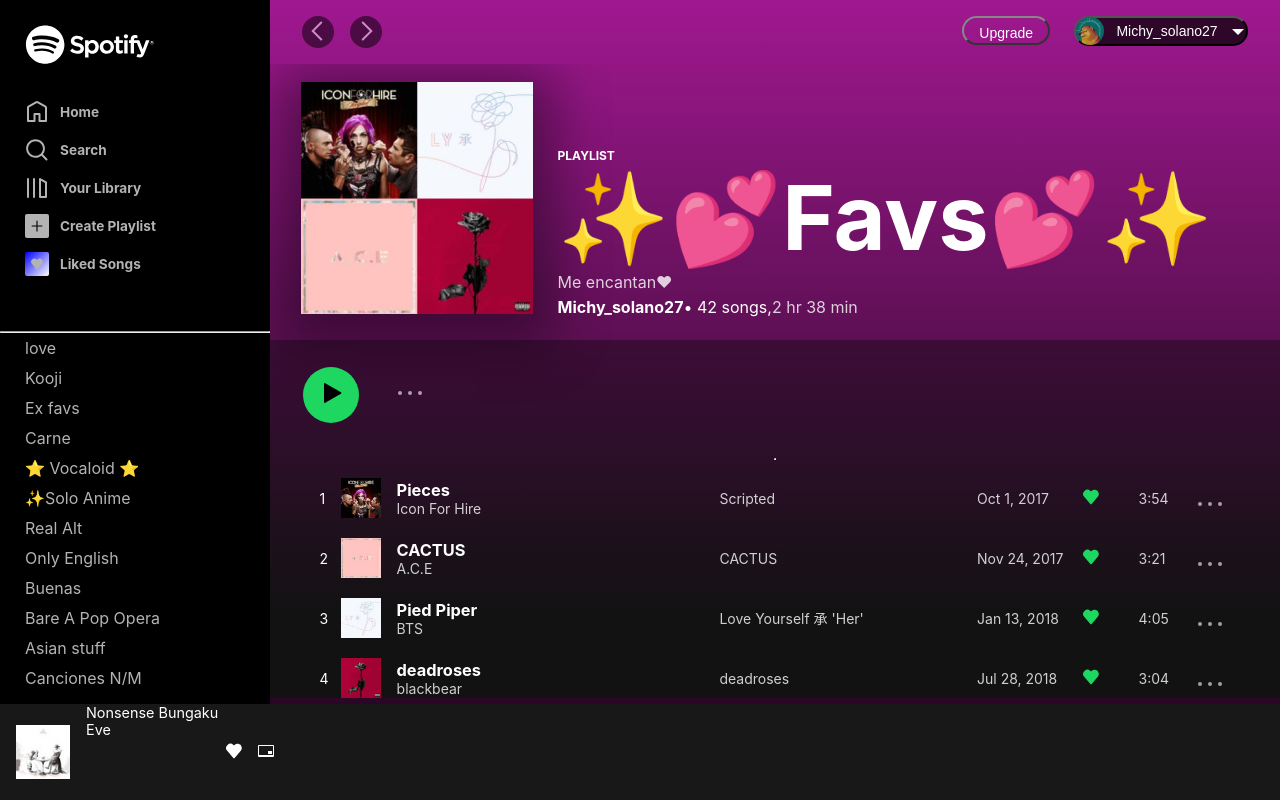
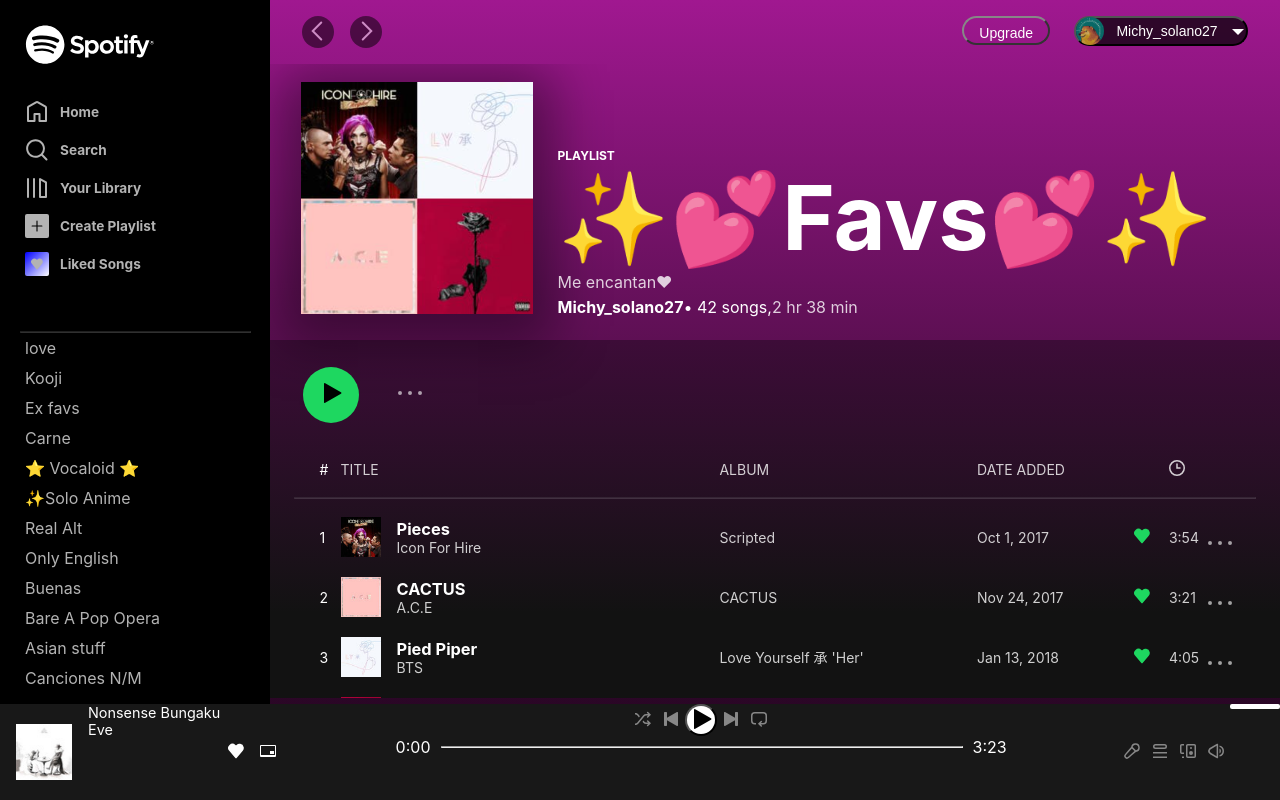
Before and after one commit to MaIsabelSolano/UVG_Web_SpotifyCopy, a React (Vite) app in the folder UVG_Web_SpotifyCopy/: page / in a window 1280 px wide. Built offline with nearby package versions, Linux system fonts and the light colour scheme.

Commit message:
Todos los elementos incluidos en la página
Falta arreglar css

```diff
--- a/UVG_Web_SpotifyCopy/src/App.css
+++ b/UVG_Web_SpotifyCopy/src/App.css
@@ -82,6 +82,9 @@
   background-color: #202020;
   margin: 0;
   padding: 0;
+  width: 85%;
+  margin-left: 20px;
+  opacity: 0.2;
 
 }
 
@@ -340,7 +343,10 @@
   align-items: center;
 }
 
-
+.app-derecha-canciones > hr {
+  width: 95%;
+  opacity: 0.15;
+}
 
 .cancion {
   display: grid;
@@ -348,7 +354,7 @@
   margin: 0;
   margin-left: 100px;
   padding: 10px 20px;
-  grid-template-columns: 16px 37% 25% 10% 5% 5% 5%;
+  grid-template-columns: 16px 37% 25% 15% 3% 3% 3%;
   column-gap: 5px;
   font-size: 14px;
   border-radius: 3px;
@@ -361,6 +367,11 @@
 
 .verde {
   fill: #1ed760;
+}
+
+.relojito {
+  fill: white;
+  opacity: 0.8;
 }
 
 .foto-info {
@@ -403,8 +414,8 @@
 }
 
 .rep-iz > img {
-  width: 54px;
-  height: 54px;
+  width: 56px;
+  height: 56px;
   margin-left: 16px
 }
 
@@ -426,3 +437,54 @@
   color: white;
   fill: white;
 }
+
+.player-control {
+  display: flex;
+  flex-direction: row;
+  align-items: center;
+  justify-content: center;
+}
+
+.btn-player-control {
+  background-color: transparent;
+  border: none;
+  fill: #878787;
+}
+
+.btn-player-control:hover {
+  fill: white;
+}
+
+.btn-play-control {
+  background-color: white;
+  border-radius: 50px;
+  width: 32px;
+  height: 32px;
+  display: flex;
+  align-items: center;
+  justify-content: center;
+}
+
+.btn-play-control > svg {
+  width: 12px;
+  height: 12px;
+}
+
+.barraplay {
+  width: 65vh;
+  max-width: 65vh;
+  min-width: 10vh;
+  margin: 10px 10px;
+}
+
+.rep-der {
+  display: flex;
+  flex-direction: row;
+}
+
+.rep-der > div {
+  width: 50px;
+  height: 5px;
+  background-color: white;
+  border-radius: 2px;
+}
--- a/UVG_Web_SpotifyCopy/src/App.jsx
+++ b/UVG_Web_SpotifyCopy/src/App.jsx
@@ -22,6 +22,14 @@
       <svg role="img" height="16" width="16" viewBox="0 0 16 16" class="Svg-sc-1bi12j5-0 jgfuCe">
         <path d="M15.724 4.22A4.313 4.313 0 0012.192.814a4.269 4.269 0 00-3.622 1.13.837.837 0 01-1.14 0 4.272 4.272 0 00-6.21 5.855l5.916 7.05a1.128 1.128 0 001.727 0l5.916-7.05a4.228 4.228 0 00.945-3.577z"></path>
       </svg>
+    )
+  }
+
+  const btnplay = () => {
+    return (
+      <span aria-hidden="true" class="IconWrapper__Wrapper-sc-1hf1hjl-0 dZGDpi">
+        <svg role="img" height="28" width="28" viewBox="0 0 24 24" class="Svg-sc-1bi12j5-0 jgfuCe"><path d="M7.05 3.606l13.49 7.788a.7.7 0 010 1.212L7.05 20.394A.7.7 0 016 19.788V4.212a.7.7 0 011.05-.606z"></path></svg>
+      </span>
     )
   }
 
@@ -142,9 +150,7 @@
               <div className="app-derecha-parte-abajo">
                 <div className="app-derecha-rep">
                   <div className="play">
-                    <span aria-hidden="true" class="IconWrapper__Wrapper-sc-1hf1hjl-0 dZGDpi">
-                      <svg role="img" height="28" width="28" viewBox="0 0 24 24" class="Svg-sc-1bi12j5-0 jgfuCe"><path d="M7.05 3.606l13.49 7.788a.7.7 0 010 1.212L7.05 20.394A.7.7 0 016 19.788V4.212a.7.7 0 011.05-.606z"></path></svg>
-                    </span>
+                    {btnplay()}
                   </div>
                   <div className="tres-puntos">
                     <svg role="img" height="32" width="32" viewBox="0 0 24 24" class="Svg-sc-1bi12j5-0 jgfuCe">
@@ -153,6 +159,19 @@
                   </div>
                 </div>
                 <div className="app-derecha-canciones">
+                  <span className="cancion">
+                    <div>#</div>
+                    <div className="opaque">TITLE</div>
+                    <div className="opaque">ALBUM</div>
+                    <div className="opaque">DATE ADDED</div>
+                    <div></div>
+                    <div className="relojito">
+                      <svg role="img" height="16" width="16" viewBox="0 0 16 16" class="Svg-sc-1bi12j5-0 jgfuCe">
+                        <path d="M8 1.5a6.5 6.5 0 100 13 6.5 6.5 0 000-13zM0 8a8 8 0 1116 0A8 8 0 010 8z"></path>
+                        <path d="M8 3.25a.75.75 0 01.75.75v3.25H11a.75.75 0 010 1.5H7.25V4A.75.75 0 018 3.25z"></path>
+                      </svg>
+                    </div>
+                  </span>
                   <hr></hr>
                   <span className="cancion">
                     <div>1</div>
@@ -325,8 +344,61 @@
               </svg>
             </button>
           </div>
-          <div className="rep-mid"></div>
-          <div className="rep-der"></div>
+          <div className="rep-mid">
+            <div className="player-control">
+              <button className="btn-player-control">
+                <svg role="img" height="16" width="16" viewBox="0 0 16 16" class="Svg-sc-1bi12j5-0 jgfuCe">
+                  <path d="M13.151.922a.75.75 0 10-1.06 1.06L13.109 3H11.16a3.75 3.75 0 00-2.873 1.34l-6.173 7.356A2.25 2.25 0 01.39 12.5H0V14h.391a3.75 3.75 0 002.873-1.34l6.173-7.356a2.25 2.25 0 011.724-.804h1.947l-1.017 1.018a.75.75 0 001.06 1.06L15.98 3.75 13.15.922zM.391 3.5H0V2h.391c1.109 0 2.16.49 2.873 1.34L4.89 5.277l-.979 1.167-1.796-2.14A2.25 2.25 0 00.39 3.5z"></path><path d="M7.5 10.723l.98-1.167.957 1.14a2.25 2.25 0 001.724.804h1.947l-1.017-1.018a.75.75 0 111.06-1.06l2.829 2.828-2.829 2.828a.75.75 0 11-1.06-1.06L13.109 13H11.16a3.75 3.75 0 01-2.873-1.34l-.787-.938z"></path>
+                </svg>
+              </button>
+              <button className="btn-player-control">
+                <svg role="img" height="16" width="16" viewBox="0 0 16 16" class="Svg-sc-1bi12j5-0 jgfuCe">
+                  <path d="M3.3 1a.7.7 0 01.7.7v5.15l9.95-5.744a.7.7 0 011.05.606v12.575a.7.7 0 01-1.05.607L4 9.149V14.3a.7.7 0 01-.7.7H1.7a.7.7 0 01-.7-.7V1.7a.7.7 0 01.7-.7h1.6z"></path>
+                </svg>
+              </button>
+              <button className="btn-play-control">{btnplay()}</button>
+              <button className="btn-player-control">
+                <svg role="img" height="16" width="16" viewBox="0 0 16 16" class="Svg-sc-1bi12j5-0 jgfuCe">
+                  <path d="M12.7 1a.7.7 0 00-.7.7v5.15L2.05 1.107A.7.7 0 001 1.712v12.575a.7.7 0 001.05.607L12 9.149V14.3a.7.7 0 00.7.7h1.6a.7.7 0 00.7-.7V1.7a.7.7 0 00-.7-.7h-1.6z"></path>
+                </svg>
+              </button>
+              <button className="btn-player-control">
+                <svg role="img" height="16" width="16" viewBox="0 0 16 16" class="Svg-sc-1bi12j5-0 jgfuCe">
+                  <path d="M0 4.75A3.75 3.75 0 013.75 1h8.5A3.75 3.75 0 0116 4.75v5a3.75 3.75 0 01-3.75 3.75H9.81l1.018 1.018a.75.75 0 11-1.06 1.06L6.939 12.75l2.829-2.828a.75.75 0 111.06 1.06L9.811 12h2.439a2.25 2.25 0 002.25-2.25v-5a2.25 2.25 0 00-2.25-2.25h-8.5A2.25 2.25 0 001.5 4.75v5A2.25 2.25 0 003.75 12H5v1.5H3.75A3.75 3.75 0 010 9.75v-5z"></path>
+                </svg>
+              </button>
+            </div>
+            <div className="player-control">
+              <div>0:00</div>
+              <hr className="barraplay"></hr>
+              <div>3:23</div>
+            </div>
+          </div>
+          <div className="rep-der">
+            <button className="btn-player-control">
+              <svg role="img" height="16" width="16" viewBox="0 0 16 16" class="Svg-sc-1bi12j5-0 jgfuCe">
+                <path d="M13.426 2.574a2.831 2.831 0 00-4.797 1.55l3.247 3.247a2.831 2.831 0 001.55-4.797zM10.5 8.118l-2.619-2.62A63303.13 63303.13 0 004.74 9.075L2.065 12.12a1.287 1.287 0 001.816 1.816l3.06-2.688 3.56-3.129zM7.12 4.094a4.331 4.331 0 114.786 4.786l-3.974 3.493-3.06 2.689a2.787 2.787 0 01-3.933-3.933l2.676-3.045 3.505-3.99z"></path>
+              </svg>
+            </button>
+            <button className="btn-player-control">
+              <span aria-hidden="true" class="IconWrapper__Wrapper-sc-16usrgb-0 bxwPwV">
+                <svg role="img" height="16" width="16" viewBox="0 0 16 16" class="Svg-sc-1bi12j5-0 jgfuCe">
+                  <path d="M15 15H1v-1.5h14V15zm0-4.5H1V9h14v1.5zm-14-7A2.5 2.5 0 013.5 1h9a2.5 2.5 0 010 5h-9A2.5 2.5 0 011 3.5zm2.5-1a1 1 0 000 2h9a1 1 0 100-2h-9z"></path>
+                  </svg>
+              </span>
+            </button>
+            <button className="btn-player-control">
+              <svg role="img" height="16" width="16" class="Svg-sc-1bi12j5-0 jgfuCe" aria-label="Connect to a device" viewBox="0 0 16 16">
+                <path d="M6 2.75C6 1.784 6.784 1 7.75 1h6.5c.966 0 1.75.784 1.75 1.75v10.5A1.75 1.75 0 0114.25 15h-6.5A1.75 1.75 0 016 13.25V2.75zm1.75-.25a.25.25 0 00-.25.25v10.5c0 .138.112.25.25.25h6.5a.25.25 0 00.25-.25V2.75a.25.25 0 00-.25-.25h-6.5zm-6 0a.25.25 0 00-.25.25v6.5c0 .138.112.25.25.25H4V11H1.75A1.75 1.75 0 010 9.25v-6.5C0 1.784.784 1 1.75 1H4v1.5H1.75zM4 15H2v-1.5h2V15z"></path><path d="M13 10a2 2 0 11-4 0 2 2 0 014 0zm-1-5a1 1 0 11-2 0 1 1 0 012 0z"></path>
+              </svg>
+            </button>
+            <button className="btn-player-control">
+              <svg role="presentation" height="16" width="16" aria-label="Volume high" id="volume-icon" viewBox="0 0 16 16" class="Svg-sc-1bi12j5-0 jgfuCe">
+                <path d="M9.741.85a.75.75 0 01.375.65v13a.75.75 0 01-1.125.65l-6.925-4a3.642 3.642 0 01-1.33-4.967 3.639 3.639 0 011.33-1.332l6.925-4a.75.75 0 01.75 0zm-6.924 5.3a2.139 2.139 0 000 3.7l5.8 3.35V2.8l-5.8 3.35zm8.683 4.29V5.56a2.75 2.75 0 010 4.88z"></path><path d="M11.5 13.614a5.752 5.752 0 000-11.228v1.55a4.252 4.252 0 010 8.127v1.55z"></path>
+              </svg>
+            </button>
+            <div></div>
+          </div>
         </div>
       </header>
     </div>
```
